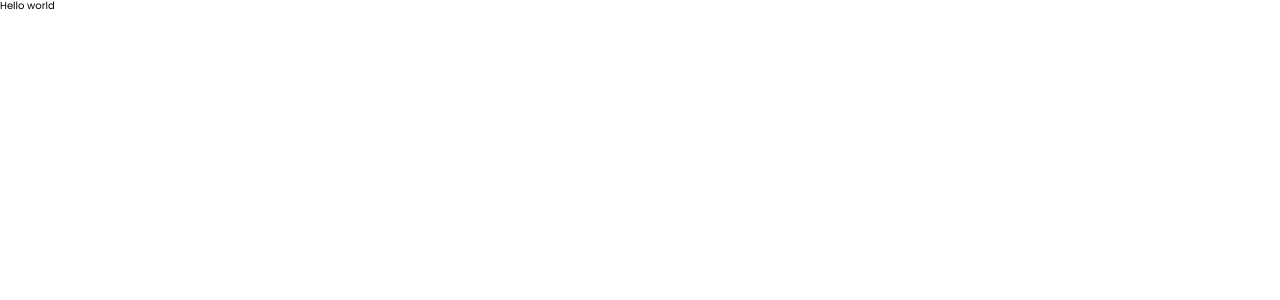
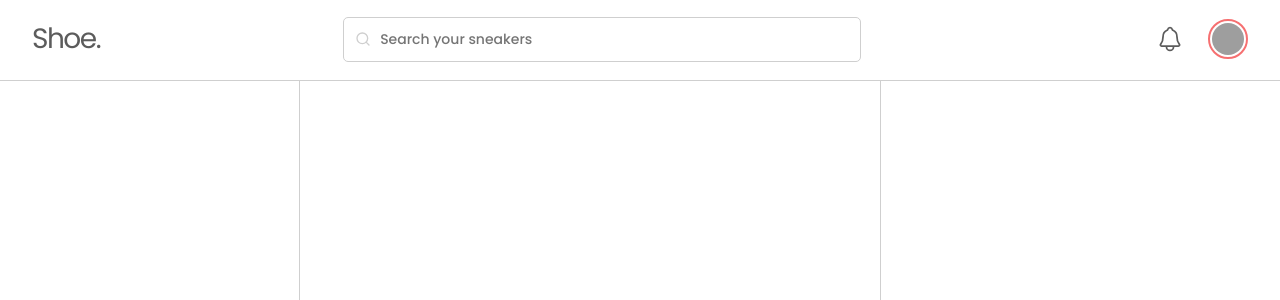
Before and after one commit to raghurambachu/shoe-cart, a React (Create React App) app: page / in a window 1280 px wide. Shown: the top 300 px of the page. Built offline with nearby package versions, Linux system fonts and the light colour scheme; grey boxes are pictures that could not be loaded.

Commit message:
Add header and search bar

```diff
--- a/package.json
+++ b/package.json
@@ -14,6 +14,7 @@
     "@types/react-dom": "^17.0.11",
     "react": "^17.0.2",
     "react-dom": "^17.0.2",
+    "react-icons": "^4.3.1",
     "react-scripts": "4.0.3",
     "typescript": "^4.5.2",
     "web-vitals": "^1.1.2"
--- a/src/App.tsx
+++ b/src/App.tsx
@@ -1,7 +1,7 @@
-import React from "react";
+import Layout from "./components/Layout";
 
 function App() {
-  return <div>Hello world</div>;
+  return <Layout />;
 }
 
 export default App;
--- /dev/null
+++ b/src/components/Header.tsx
@@ -0,0 +1,91 @@
+import styled from "@emotion/styled";
+import { IoNotificationsOutline } from "react-icons/io5";
+import { FiSearch } from "react-icons/fi";
+
+const HeaderWrapper = styled.div`
+  display: flex;
+  justify-content: space-between;
+  align-items: center;
+  padding: 0 3.2rem;
+`;
+
+const BrandTitle = styled.h2`
+  font-size: 2.8rem;
+  font-weight: 400;
+  letter-spacing: -1.5px;
+`;
+
+const SearchWrapper = styled.div`
+  position: relative;
+  .search-icon {
+    position: absolute;
+    top: 50%;
+    transform: translateY(-50%);
+    left: -5%;
+    font-size: 1.6rem;
+    color: var(--section-border);
+    margin-left: 1.2rem;
+  }
+`;
+
+const SearchBar = styled.input`
+  width: calc(100vw - 82.5rem);
+  display: inline-block;
+  padding: 1.15rem 2.5rem;
+  padding-left: 3.6rem;
+  border: 1px solid var(--section-border);
+  border-radius: 0.5rem;
+  font-size: 1.4rem;
+  margin-left: -5%;
+  line-height: 1.4;
+  font-weight: 500;
+`;
+
+const UserArea = styled.div`
+  display: flex;
+  align-items: center;
+  .notification-icon {
+    font-size: 2.8rem;
+  }
+`;
+
+const UserIcon = styled.div`
+  width: 3.6rem;
+  height: 3.6rem;
+  border-radius: 50%;
+  border: 2px solid var(--base-red);
+  margin-left: 2.4rem;
+  display: flex;
+  justify-content: center;
+  align-items: center;
+  .user-image {
+    width: 3.2rem;
+    height: 3.2rem;
+    object-fit: cover;
+    border-radius: 50%;
+  }
+`;
+
+const Header = () => {
+  return (
+    <HeaderWrapper>
+      <BrandTitle>Shoe.</BrandTitle>
+      <SearchWrapper>
+        <FiSearch className="search-icon" />
+        <SearchBar placeholder="Search your sneakers" />
+      </SearchWrapper>
+      <UserArea>
+        <IoNotificationsOutline className="notification-icon" />
+        <UserIcon>
+          <img
+            alt="user"
+            className="user-image"
+            src="https://raghuram.live/static/media/raghurambachu.704c56a2.svg"
+          />
+        </UserIcon>
+      </UserArea>
+    </HeaderWrapper>
+  );
+};
+
+export default Header;
--- a/src/components/Layout/index.tsx
+++ b/src/components/Layout/index.tsx
@@ -1,5 +1,49 @@
+import styled from "@emotion/styled";
+import Header from "../Header";
+
+const LayoutWrapper = styled.div`
+  display: grid;
+  max-height: 100vh;
+  grid-template-columns: 30rem 1fr 40rem;
+  grid-template-rows: 8rem calc(100vh - 8rem);
+  grid-template-areas:
+    "header header header"
+    "lsidebar scrollable rsidebar";
+
+  .header {
+    grid-area: header;
+    border-bottom: 1px solid var(--section-border);
+    height: 100%;
+  }
+  .left-sidebar,
+  .scrollable,
+  .right-sidebar {
+    height: 100%;
+  }
+  .left-sidebar {
+    grid-area: lsidebar;
+    border-right: 1px solid var(--section-border);
+  }
+  .scrollable {
+    grid-area: scrollable;
+  }
+  .right-sidebar {
+    grid-area: rsidebar;
+    border-left: 1px solid var(--section-border);
+  }
+`;
+
 const Layout = () => {
-  return <></>;
+  return (
+    <LayoutWrapper>
+      <header className="header">
+        <Header />
+      </header>
+      <aside className="left-sidebar"> </aside>
+      <section className="scrollable"></section>
+      <aside className="right-sidebar"></aside>
+    </LayoutWrapper>
+  );
 };
 
 export default Layout;
--- a/src/index.css
+++ b/src/index.css
@@ -1,6 +1,13 @@
 @import url("./normalize.css");
+
+:root{
+  --section-border: #CFCFCF;
+  --base-font:#5C5C5C;
+  --base-red: #F67071;
+}
 
 html{
   font-size: 10px;
   font-family: 'Poppins', sans-serif;
+  color: var(--base-font)
 }
```
Also changed, not shown: src/data.ts (added, +43 -0 lines), 1 other file (tests, documents, lock files or other folders).
